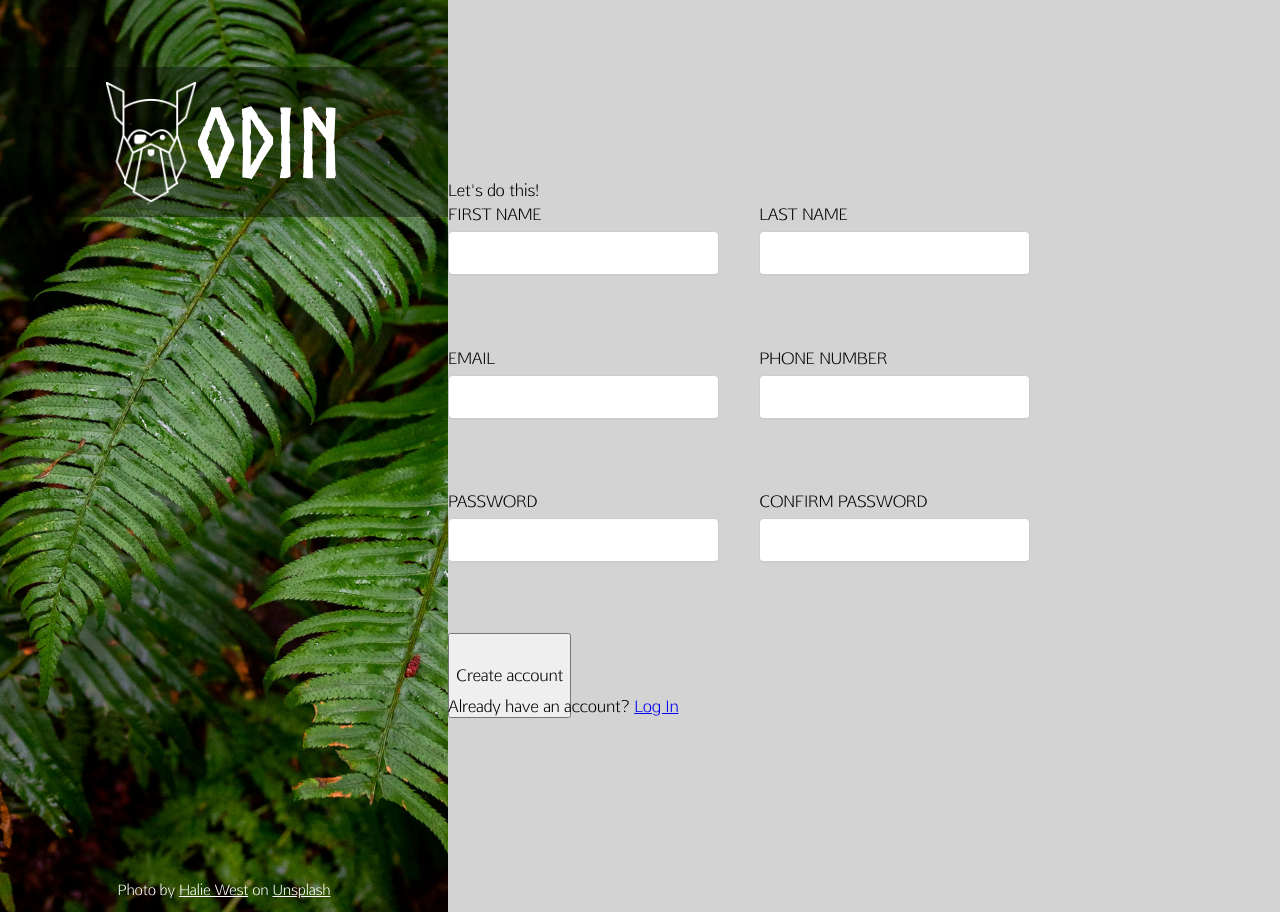
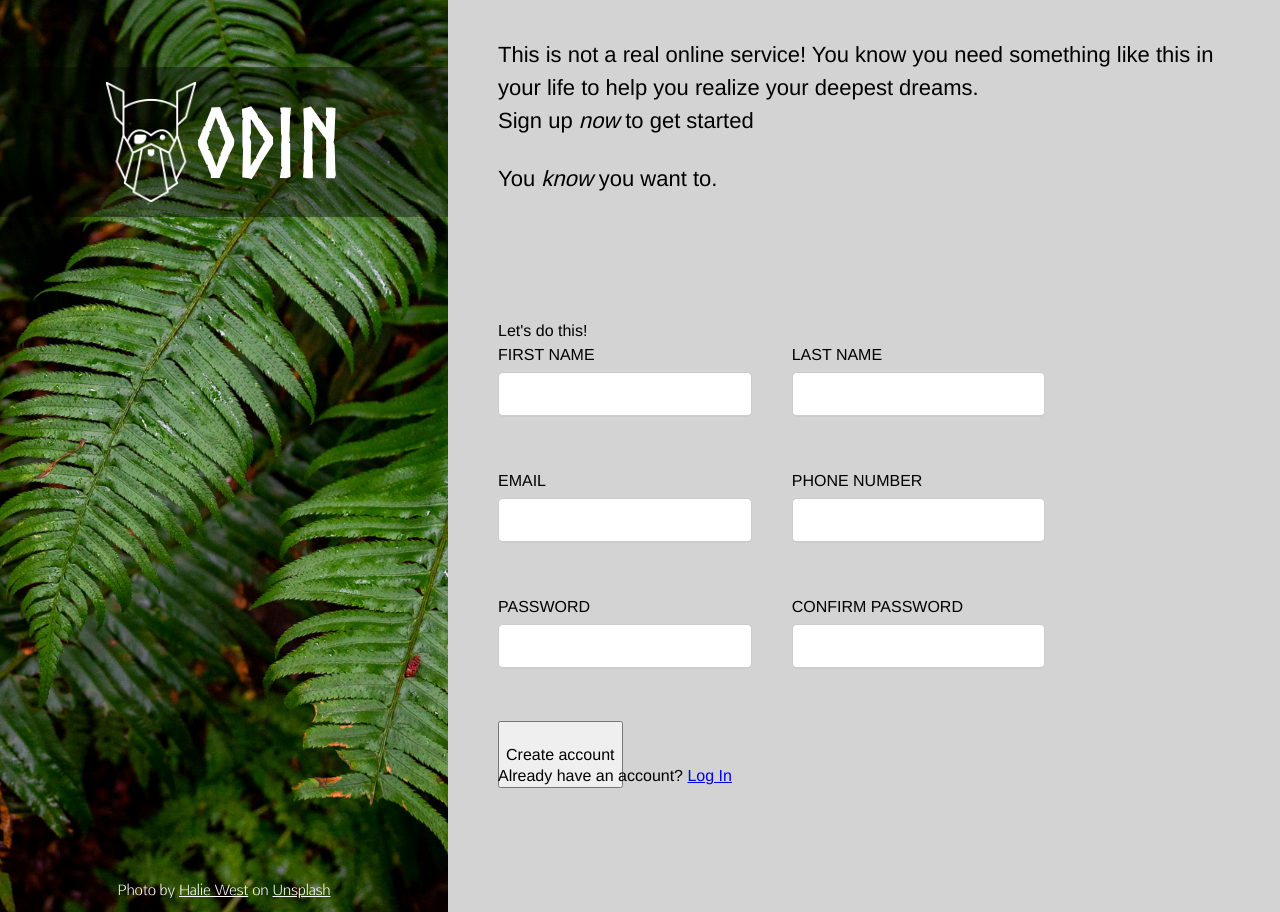
Before and after one commit to Ochenzhal/sign-up-form, a plain HTML site: page index.html in a window 1280 px wide. Drawn offline with Linux system fonts and the light colour scheme.

Commit message:
Update form layout

```diff
--- a/style.css
+++ b/style.css
@@ -148,10 +148,12 @@ body {
 
 /* Section two, right side */
 .sec-two {
+  font-family: 'arimoregular';
   min-width: 65%;
   background-color: lightgray;
   display: flex;
   flex-wrap: wrap;
+  padding-left: 50px;
 }
 
 form {
@@ -160,6 +162,17 @@ form {
   justify-content: space-between;
   height: 100%;
   width: 70%;
+}
+
+.text-container {
+  font-weight: 500;
+  font-size: 22px;
+  max-width: 60ch;
+  margin-top: 150px;
+}
+
+.text-container p:last-child {
+  margin-top: 25px;
 }
 
 form .input-container {
```
